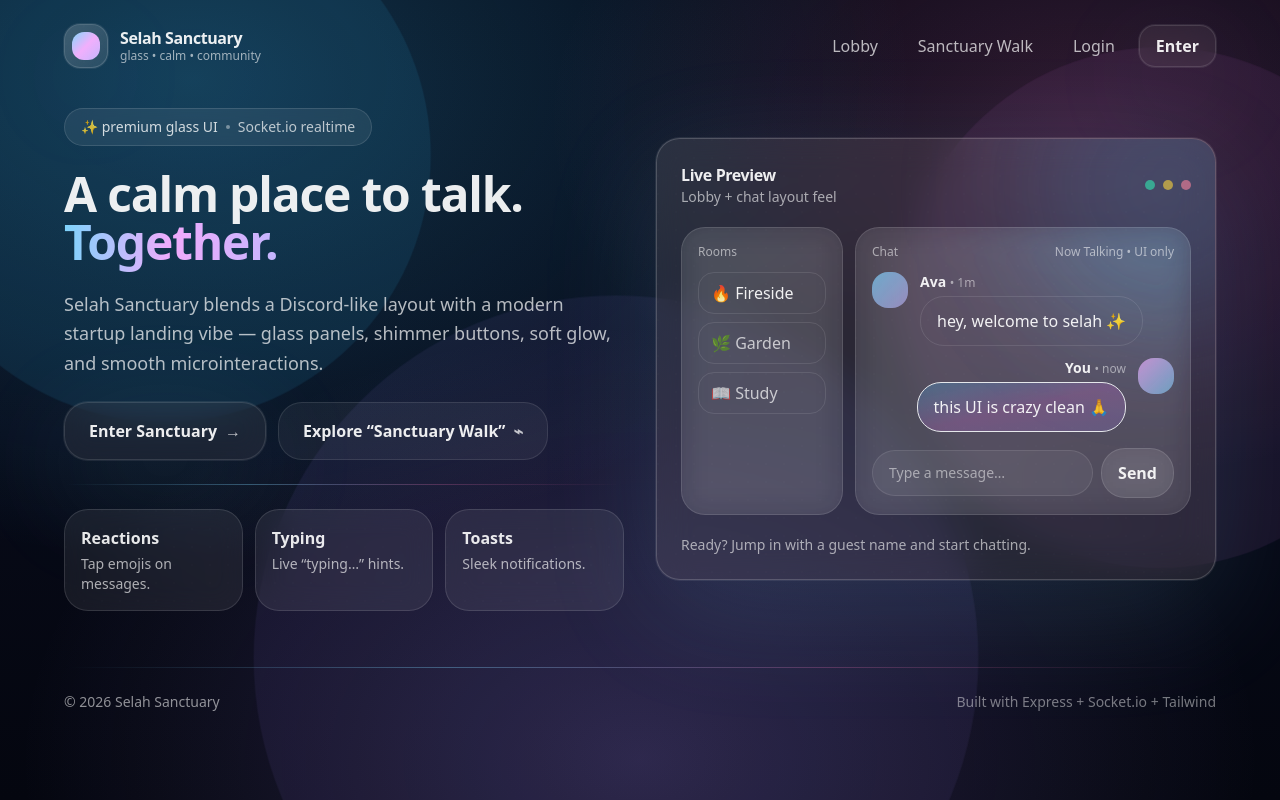
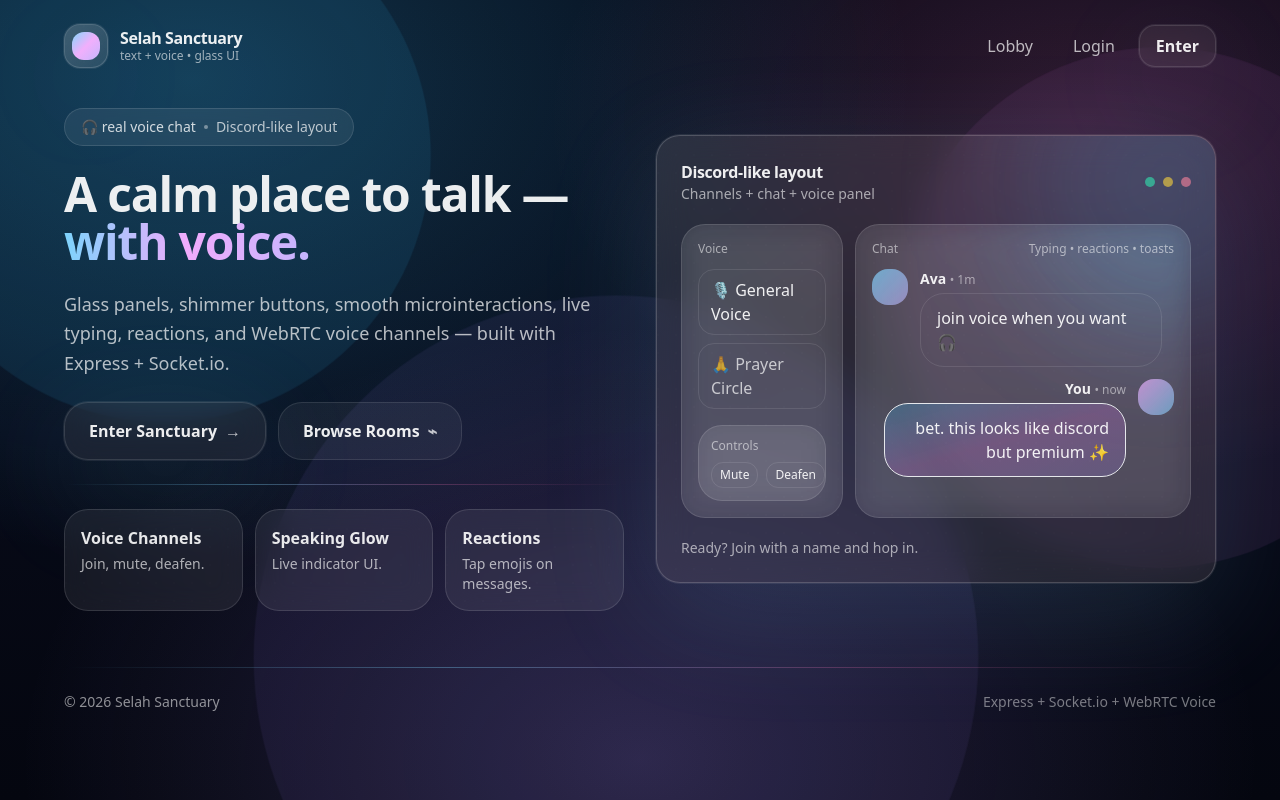
Before and after one commit to lukasbonthy/SelahSanctuary, a website: page public/index.html in a window 1280 px wide. Shown: the top 800 px of the page. Drawn offline with nearby package versions, Linux system fonts and the light colour scheme.

Commit message:
Update index.html

```diff
--- a/public/index.html
+++ b/public/index.html
@@ -16,20 +16,19 @@
 
   <header class="relative z-10 px-5 sm:px-8 pt-6">
     <div class="max-w-6xl mx-auto flex items-center justify-between">
-      <a class="flex items-center gap-3 group" href="/">
+      <a class="flex items-center gap-3" href="/">
         <div class="w-11 h-11 rounded-2xl glass glow-ring grid place-items-center noise relative overflow-hidden">
-          <div class="w-7 h-7 rounded-xl bg-gradient-to-br from-sky-300 via-fuchsia-300 to-violet-300 blur-[0px]"></div>
+          <div class="w-7 h-7 rounded-xl bg-gradient-to-br from-sky-300 via-fuchsia-300 to-violet-300"></div>
           <div class="absolute inset-0 bg-gradient-to-br from-white/10 to-transparent"></div>
         </div>
         <div class="leading-tight">
           <div class="font-semibold tracking-tight">Selah Sanctuary</div>
-          <div class="text-xs text-white/60">glass • calm • community</div>
+          <div class="text-xs text-white/60">text + voice • glass UI</div>
         </div>
       </a>
 
       <nav class="hidden md:flex items-center gap-2">
         <a class="px-4 py-2 rounded-2xl text-white/70 hover:text-white hover:bg-white/5 transition" href="/lobby">Lobby</a>
-        <a class="px-4 py-2 rounded-2xl text-white/70 hover:text-white hover:bg-white/5 transition" href="/walk">Sanctuary Walk</a>
         <a class="px-4 py-2 rounded-2xl text-white/70 hover:text-white hover:bg-white/5 transition" href="/login">Login</a>
         <a class="px-4 py-2 rounded-2xl glass-soft glow-ring shimmer pressy rounded-2xl font-semibold" href="/login">Enter</a>
       </nav>
@@ -42,29 +41,29 @@
     <section class="max-w-6xl mx-auto grid lg:grid-cols-2 gap-8 items-center">
       <div class="space-y-6">
         <div class="inline-flex items-center gap-2 px-4 py-2 rounded-full glass-soft">
-          <span class="text-sm text-white/80">✨ premium glass UI</span>
+          <span class="text-sm text-white/80">🎧 real voice chat</span>
           <span class="w-1 h-1 rounded-full bg-white/40"></span>
-          <span class="text-sm text-white/70">Socket.io realtime</span>
+          <span class="text-sm text-white/70">Discord-like layout</span>
         </div>
 
         <h1 class="text-4xl sm:text-5xl font-semibold tracking-tight leading-[1.05]">
-          A calm place to talk.
+          A calm place to talk —
           <span class="bg-gradient-to-r from-sky-300 via-fuchsia-300 to-violet-300 bg-clip-text text-transparent">
-            Together.
+            with voice.
           </span>
         </h1>
 
         <p class="text-white/70 text-lg leading-relaxed max-w-xl">
-          Selah Sanctuary blends a Discord-like layout with a modern startup landing vibe —
-          glass panels, shimmer buttons, soft glow, and smooth microinteractions.
+          Glass panels, shimmer buttons, smooth microinteractions, live typing, reactions,
+          and WebRTC voice channels — built with Express + Socket.io.
         </p>
 
         <div class="flex flex-col sm:flex-row gap-3">
           <a href="/login" class="glass-soft glow-ring shimmer pressy rounded-3xl px-6 py-4 font-semibold inline-flex items-center justify-center gap-2">
             Enter Sanctuary <span class="opacity-80">→</span>
           </a>
-          <a href="/walk" class="pressy rounded-3xl px-6 py-4 font-semibold bg-white/5 hover:bg-white/8 border border-white/10 transition inline-flex items-center justify-center gap-2">
-            Explore “Sanctuary Walk” <span class="opacity-80">⌁</span>
+          <a href="/lobby" class="pressy rounded-3xl px-6 py-4 font-semibold bg-white/5 hover:bg-white/8 border border-white/10 transition inline-flex items-center justify-center gap-2">
+            Browse Rooms <span class="opacity-80">⌁</span>
           </a>
         </div>
 
@@ -72,29 +71,28 @@
 
         <div class="grid sm:grid-cols-3 gap-3 max-w-xl">
           <div class="glass-soft rounded-3xl p-4 noise relative overflow-hidden">
+            <div class="text-white/90 font-semibold">Voice Channels</div>
+            <div class="text-sm text-white/65 mt-1">Join, mute, deafen.</div>
+          </div>
+          <div class="glass-soft rounded-3xl p-4 noise relative overflow-hidden">
+            <div class="text-white/90 font-semibold">Speaking Glow</div>
+            <div class="text-sm text-white/65 mt-1">Live indicator UI.</div>
+          </div>
+          <div class="glass-soft rounded-3xl p-4 noise relative overflow-hidden">
             <div class="text-white/90 font-semibold">Reactions</div>
             <div class="text-sm text-white/65 mt-1">Tap emojis on messages.</div>
-          </div>
-          <div class="glass-soft rounded-3xl p-4 noise relative overflow-hidden">
-            <div class="text-white/90 font-semibold">Typing</div>
-            <div class="text-sm text-white/65 mt-1">Live “typing…” hints.</div>
-          </div>
-          <div class="glass-soft rounded-3xl p-4 noise relative overflow-hidden">
-            <div class="text-white/90 font-semibold">Toasts</div>
-            <div class="text-sm text-white/65 mt-1">Sleek notifications.</div>
           </div>
         </div>
       </div>
 
-      <!-- Right: premium preview mock -->
       <div class="glass rounded-3xl p-5 sm:p-6 noise relative overflow-hidden glow-ring">
         <div class="absolute -top-24 -right-24 w-72 h-72 rounded-full bg-sky-400/15 blur-3xl"></div>
         <div class="absolute -bottom-24 -left-24 w-72 h-72 rounded-full bg-fuchsia-400/12 blur-3xl"></div>
 
         <div class="flex items-center justify-between">
           <div>
-            <div class="font-semibold tracking-tight">Live Preview</div>
-            <div class="text-sm text-white/60">Lobby + chat layout feel</div>
+            <div class="font-semibold tracking-tight">Discord-like layout</div>
+            <div class="text-sm text-white/60">Channels + chat + voice panel</div>
           </div>
           <div class="flex gap-2">
             <div class="w-2.5 h-2.5 rounded-full bg-emerald-400/70"></div>
@@ -105,26 +103,32 @@
 
         <div class="mt-5 grid grid-cols-12 gap-3">
           <div class="col-span-4 glass-soft rounded-3xl p-4">
-            <div class="text-xs text-white/55">Rooms</div>
+            <div class="text-xs text-white/55">Voice</div>
             <div class="mt-3 space-y-2">
-              <div class="px-3 py-2 rounded-2xl bg-white/6 border border-white/10">🔥 Fireside</div>
-              <div class="px-3 py-2 rounded-2xl bg-white/4 border border-white/10 text-white/70">🌿 Garden</div>
-              <div class="px-3 py-2 rounded-2xl bg-white/4 border border-white/10 text-white/70">📖 Study</div>
+              <div class="px-3 py-2 rounded-2xl bg-white/6 border border-white/10">🎙 General Voice</div>
+              <div class="px-3 py-2 rounded-2xl bg-white/4 border border-white/10 text-white/70">🙏 Prayer Circle</div>
+            </div>
+            <div class="mt-4 glass-soft rounded-3xl p-3">
+              <div class="text-xs text-white/55">Controls</div>
+              <div class="mt-2 flex gap-2">
+                <div class="px-2 py-1 rounded-xl bg-white/6 border border-white/10 text-xs">Mute</div>
+                <div class="px-2 py-1 rounded-xl bg-white/6 border border-white/10 text-xs">Deafen</div>
+              </div>
             </div>
           </div>
+
           <div class="col-span-8 glass-soft rounded-3xl p-4">
             <div class="flex items-center justify-between">
               <div class="text-xs text-white/55">Chat</div>
-              <div class="text-xs text-white/55">Now Talking • UI only</div>
+              <div class="text-xs text-white/55">Typing • reactions • toasts</div>
             </div>
-
             <div class="mt-3 space-y-3">
               <div class="flex gap-3 items-start">
                 <div class="w-9 h-9 rounded-2xl bg-gradient-to-br from-sky-300/70 to-violet-300/60"></div>
                 <div class="max-w-[80%]">
                   <div class="text-sm font-semibold">Ava <span class="text-xs text-white/50 font-normal">• 1m</span></div>
                   <div class="mt-1 px-4 py-3 rounded-3xl bg-white/6 border border-white/10">
-                    hey, welcome to selah ✨
+                    join voice when you want 🎧
                   </div>
                 </div>
               </div>
@@ -132,24 +136,17 @@
                 <div class="max-w-[80%] text-right">
                   <div class="text-sm font-semibold">You <span class="text-xs text-white/50 font-normal">• now</span></div>
                   <div class="mt-1 inline-block px-4 py-3 rounded-3xl bg-gradient-to-br from-sky-400/25 via-fuchsia-400/20 to-violet-400/20 border border-white/12">
-                    this UI is crazy clean 🙏
+                    bet. this looks like discord but premium ✨
                   </div>
                 </div>
                 <div class="w-9 h-9 rounded-2xl bg-gradient-to-br from-fuchsia-300/70 to-sky-300/60"></div>
               </div>
             </div>
-
-            <div class="mt-4 flex items-center gap-2">
-              <div class="flex-1 rounded-3xl bg-white/5 border border-white/10 px-4 py-3 text-white/50 text-sm">
-                Type a message…
-              </div>
-              <div class="rounded-3xl px-4 py-3 glass-soft shimmer pressy font-semibold">Send</div>
-            </div>
           </div>
         </div>
 
         <div class="mt-5 text-sm text-white/60">
-          Ready? Jump in with a guest name and start chatting.
+          Ready? Join with a name and hop in.
         </div>
       </div>
     </section>
@@ -158,13 +155,11 @@
       <div class="neon-divider mb-6"></div>
       <div class="flex flex-col sm:flex-row justify-between gap-3">
         <div>© <span id="y"></span> Selah Sanctuary</div>
-        <div class="text-white/45">Built with Express + Socket.io + Tailwind</div>
+        <div class="text-white/45">Express + Socket.io + WebRTC Voice</div>
       </div>
     </footer>
   </main>
 
-  <script>
-    document.getElementById("y").textContent = new Date().getFullYear();
-  </script>
+  <script>document.getElementById("y").textContent = new Date().getFullYear();</script>
 </body>
 </html>
```
